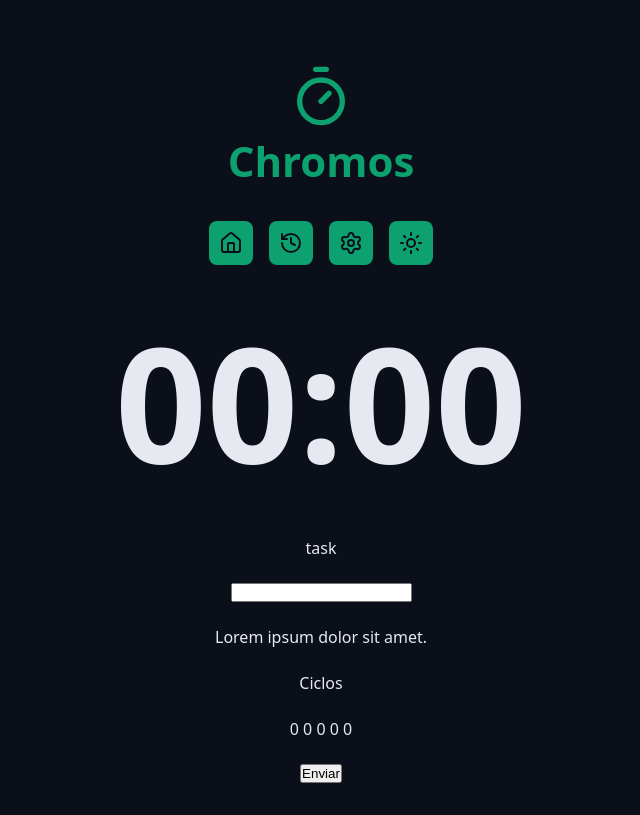
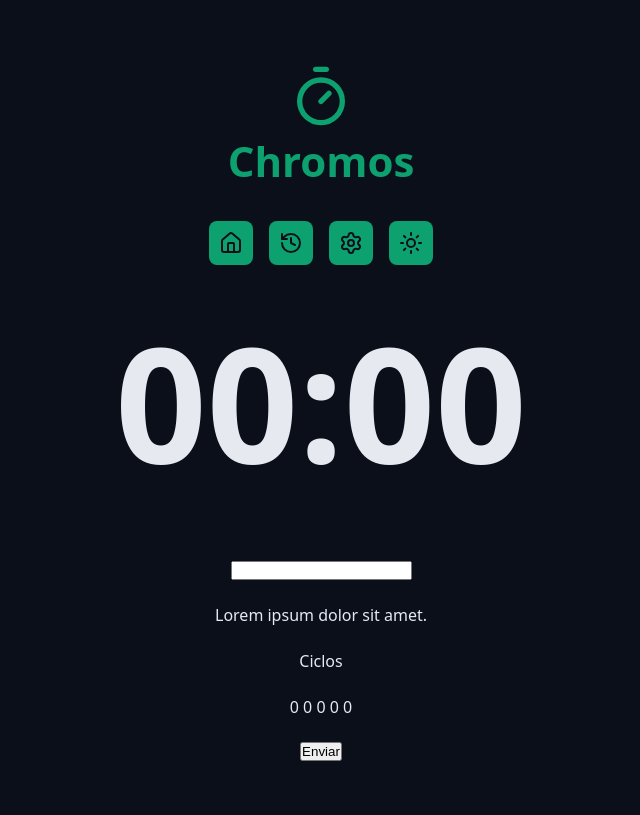
Before and after one commit to lucasximenes30/chronus, a React (Vite) app: page / in a window 1280 px wide. Shown: the whole page, without its empty margins (319-959 px from the left). Built offline with nearby package versions, Linux system fonts and the light colour scheme.

Commit message:
Feat: usando condicionais no JSX

```diff
--- a/src/App.tsx
+++ b/src/App.tsx
@@ -25,7 +25,10 @@ function App() {
       <Container>
         <form className="form" action="">
           <div className='formRow'>
-            <DefaultInput id='meuInput' type='text'/>
+            <DefaultInput
+              id='meuInput'
+              type='text'
+            />
           </div>
 
           <div className='formRow'>
--- a/src/components/DefaultInput/index.tsx
+++ b/src/components/DefaultInput/index.tsx
@@ -1,15 +1,14 @@
-
-
 type DefaultInputProps = {
     id: string;
+    labelText?: string;
 } & React.ComponentProps<'input'>
 
-export function DefaultInput({ id, type }: DefaultInputProps) {
+export function DefaultInput({ id, labelText, type, ...rest }: DefaultInputProps) {
 
     return (
         <>
-            <label htmlFor={id}>task</label>
-            <input id= {id} type={type} />
+            <label htmlFor={id}>{labelText} </label>
+            <input id= {id} type={type} {...rest} />
         </>
     );
 
```
